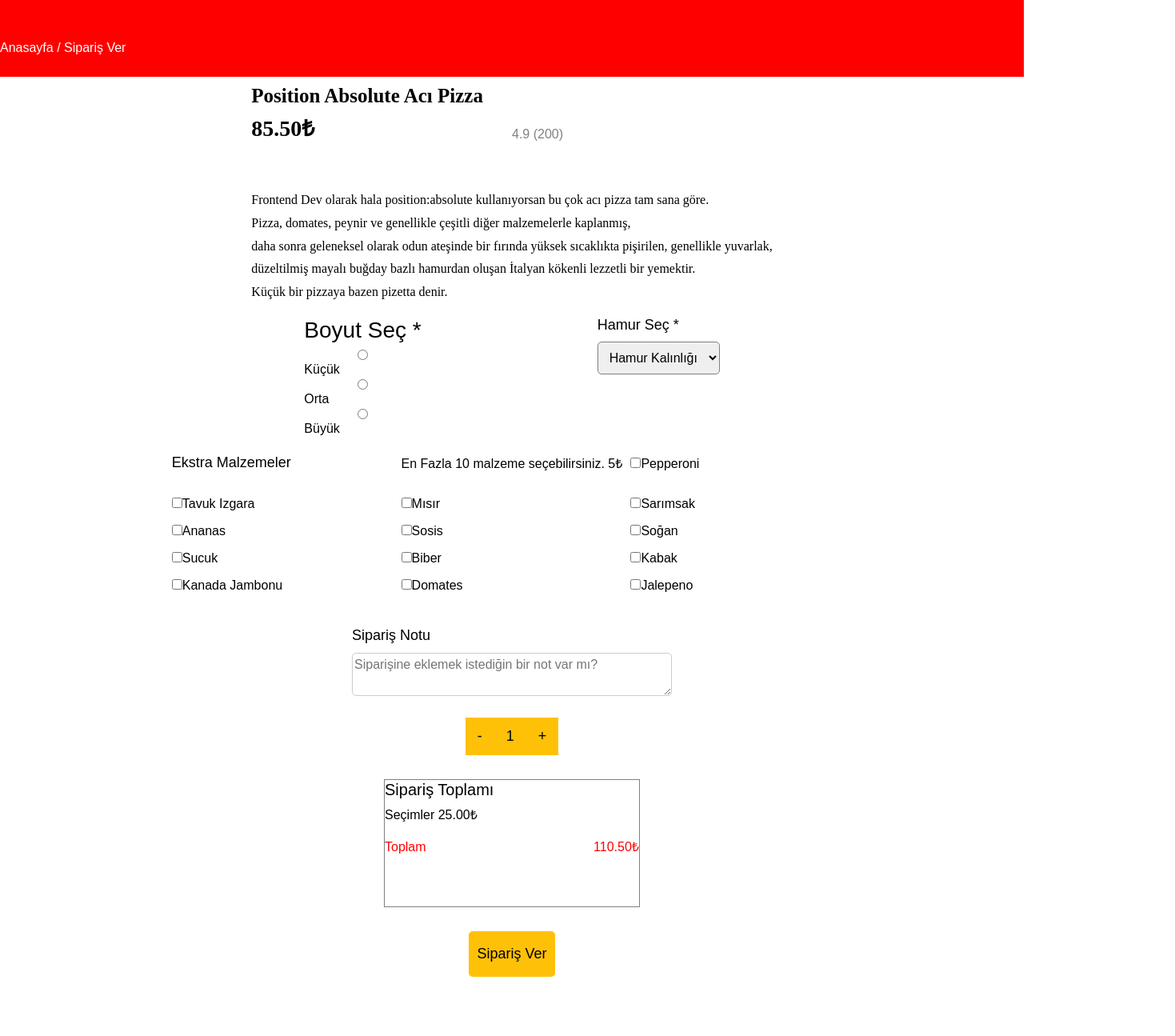
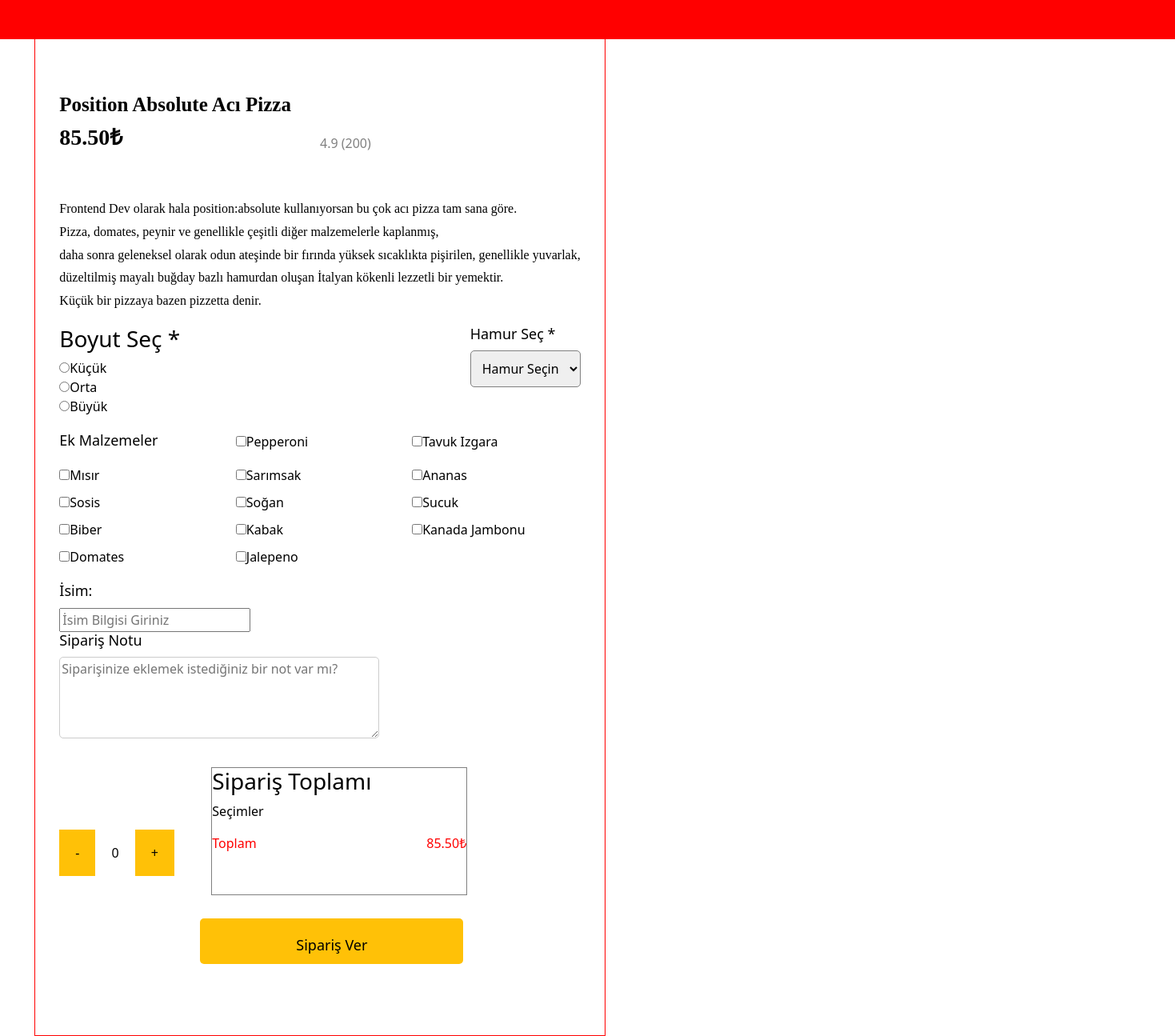
Before and after one commit to NdaTrky/s8-challenge-pizza, a React (Vite) app: page / in a window 1280 px wide. Shown: the part 115-1410 px from the top of the page at 80% size, 1469 px wide, since content can reach past the window. Before the commit the page ends 1356 px from the top, so only its background shows below. Built offline with nearby package versions, Linux system fonts and the light colour scheme.

Commit message:
Form validation and error messages added.

```diff
--- a/src/components/Order.jsx
+++ b/src/components/Order.jsx
@@ -1,8 +1,7 @@
-import { useState } from 'react';
+import { useEffect, useState } from 'react';
 import { useHistory } from 'react-router-dom';
 import styled from 'styled-components';
 import axios from 'axios';
-import { Form } from 'reactstrap';
 
 /* ORDERDİV BÖLÜMÜ */
 const OrderDiv = styled.div`
@@ -10,47 +9,43 @@ display: flex;
   flex-direction: column;
   align-items: center;
   color: black;
-padding: 20px;
-margin: 0 auto;
+  padding: 30px;
+  border: 1px solid red;
+  width: 100%;
+  box-sizing: border-box;
+
+
 `;
-
 
 /* HEADER (BAŞLIK) BÖLÜMÜ */
 const HeaderSection = styled.header`
   background-color: red;
   color: white;
   text-align: center;
-padding: 3rem 0;
-width: 100vw;
-position: fixed;
+  padding: 2rem 0;
+  min-width: 167vw;
+  position: absolute;
   top: 0;
   .header {
-font-size: 50px;
-
+    font-size: 40px;
   }
   .home-order {
     display: flex;
-position: relative;
-top: 40px;
+    padding-left: 20rem;
   }
 `;
 
-
-/* CONTENT (İÇERİK) BÖLÜMÜ*/
+/* CONTENT (İÇERİK) BÖLÜMÜ */
 const Content = styled.div`
   .content-section {
-margin-top:200px;
-
+    margin-top: 200px;
   }
-
-
   h2 {
     font-family: Barlow;
     font-size: 25px;
     font-weight: 600;
     line-height: 29.44px;
     text-align: left;
-
   }
   .price {
     font-family: Barlow;
@@ -58,7 +53,6 @@ font-size: 28px;
     font-weight: 700;
     line-height: 37.47px;
     text-align: left;
-
   }
   .point {
     font-size: 16px;
@@ -79,20 +73,21 @@ text-align: left;
 const MiddleSection = styled.div`
   .size-dough {
     display: flex;
-    justify-content:space-between;
+    justify-content: space-between;
     gap: 200px;
   }
-`
+`;
 
-/* SİZESECTİON (BOYUT SEÇİMİ) BÖLÜMÜ */
+/* SİZESECTION (BOYUT SEÇİMİ) BÖLÜMÜ */
 const SizeSection = styled.div`
   display: flex;
-flex-direction:column;
+  flex-direction: column;
+  h4{
+
+  }
 `;
 
-
-
-/* DOUGHSECTİON (HAMUR SEÇİMİ) BÖLÜMÜ */
+/* DOUGHSECTION (HAMUR SEÇİMİ) BÖLÜMÜ */
 const DoughSection = styled.div`
   margin-left: 20px;
   h3 {
@@ -107,8 +102,7 @@ const DoughSection = styled.div`
   }
 `;
 
-
-/* TOPPINGSECTİON (EKSTRA MALZEMELER) BÖLÜMÜ */
+/* TOPPINGSECTION (EKSTRA MALZEMELER) BÖLÜMÜ */
 const ToppingsSection = styled.div`
   margin: 20px 0;
   h3 {
@@ -120,8 +114,7 @@ const ToppingsSection = styled.div`
   gap: 10px;
 `;
 
-
-/* NOTESECTİON (SİPARİŞ NOTU) BÖLÜMÜ */
+/* NOTESECTION (SİPARİŞ NOTU) BÖLÜMÜ */
 const NoteSection = styled.div`
   margin: 20px 0;
   h3 {
@@ -136,17 +129,14 @@ const NoteSection = styled.div`
   }
 `;
 
-
 /* ORDERSUMMARY (SİPARİŞ ÖZETİ) BÖLÜMÜ */
 const OrderSummary = styled.div`
   margin: 30px;
   width: 20rem;
   height: 10rem;
   border: .2px solid gray;
-
-  h4 {
-    font-size: 20px;
-}
+  position: relative;
+  left: 20vh;
 
   .total {
     font-size: 16px;
@@ -154,63 +144,60 @@ const OrderSummary = styled.div`
     justify-content: space-between;
     color: red;
   }
-
 `;
 
 /* BUTTONGROUP BÖLÜMÜ */
-
 const ButtonGroupWrapper = styled.div`
  display: flex;
   align-items: center;
+  gap: 20px;
+  position: relative;
+  bottom: 14vh;
+
 
     button {
-      padding: 10px 15px;
+    padding: 17px 20px;
     background-color: #ffc107;
     border: none;
-      font-size: 18px;
+    position: relative;
+
   }
-
 `;
-
 
 /* SİPARİŞ VER BUTON BÖLÜMÜ */
 const SiparisVerButon = styled.button`
   background-color: #ffc107;
   color: black;
   font-size: 18px;
-  padding: 15px 10px;
+  padding: 20px 120px 10px;
   border: none;
   border-radius: 5px;
-
+  position: relative;
+  left: 22vh;
+  bottom: 7.4vh;
   &:hover {
-    background-color: #e0a800;
+    background-color: #ffda44;
   }
 `;
-const errorMessage =styled.p`
-    color:red;
-`
 
+const ErrorMessage = styled.p`
+  color: red;
+`;
 
 const initialOrderData = {
-    size: "", // ! Pizza Boyutu
+  size: "", //! Pizza Boyutu
   crust: "", //! Hamur Türü
-    toppings: [], //!Seçilen Ek Malzemeler
-    price: 0, //!Fiyat Bilgisi
-}
+  toppings: [], //! Seçilen Ek Malzemeler
+  price: 0, //! Fiyat Bilgisi
+  name: "" //! İsim Bilgisi
+};
 
 const Order = () => {
   const [orderData, setOrderData] = useState(initialOrderData);
-const [error, setError] = useState({
-    size: "", // ! Pizza Boyutu
-    crust: "", //! Hamur Türü
-    toppings: [], //!Seçilen Ek Malzemeler
-    price: 0, //!Fiyat Bilgisi
-
-})
-
+  const [error, setError] = useState({});
   const [isValid, setIsValid] = useState(false);
-const history = useHistory(); //! Pushlama islemini yapabilmek için.
-const [selectedTopping, setSelectedTopping] = useState([]);
+  const [quantity, setQuantity] = useState(0);
+  const history = useHistory(); // Pushlama işlemini yapabilmek için
 
   const toppings = [
     'Pepperoni',
@@ -228,105 +215,219 @@ const toppings = [
     'Jalepeno',
   ];
 
+  useEffect(() => {
+    if (orderData.size && orderData.crust && orderData.toppings.length >= 3) {
+      setIsValid(true);
+    } else {
+      setIsValid(false);
+    }
+  }, [orderData]);
 
-      function handleSubmit(event) {
+
+  const handleQuantityChange = (change) => {
+    setQuantity((prevQuantity) => Math.max(0, prevQuantity + change));
+  };
+
+
+  const handleSubmit = (event) => {
     event.preventDefault();
-axios.post("https://reqres.in/api/pizza", orderData)
+    if(orderData.name.length <3) {
+        setError(prevError => ({
+            ...prevError,
+            name: "İsim en az 3 harf olmalıdır."
+        }));
+        return;
+    }
+
+    axios.post("https://reqres.in/api/pizza", { ...orderData, quantity })
       .then((response) => {
-    console.log(response.data);
-    history.push("/Success")
+        history.push("/Success");
       })
       .catch((error) => {
         console.warn(error.message);
       });
+  };
+
+  const handleChange = (event) => {
+  const { value, name, type, checked } = event.target;
+
+  if (name === "name") {
+
+    if (value.length < 3) {
+      setError(prevError => ({
+        ...prevError,
+        name: "İsim en az 3 harf olmalıdır."
+      }));
+    } else {
+      setError(prevError => ({
+        ...prevError,
+        name: ""
+      }));
+    }
   }
 
-function handleChange(event) {
-    const{value, name} = event.target;
-    setSelectedTopping({...selectedTopping, [name]: value})
+  if (type === "checkbox") {
+    if (checked) {
+      setOrderData(prevData => ({
+        ...prevData,
+        toppings: [...prevData.toppings, value]
+      }));
+    } else {
+      setOrderData(prevData => ({
+        ...prevData,
+        toppings: prevData.toppings.filter(topping => topping !== value)
+      }));
+    }
+  } else if (name === "size" || name === "crust") {
+    setOrderData(prevData => ({
+      ...prevData,
+      [name]: value
+    }));
+  } else {
+    setOrderData(prevData => ({
+      ...prevData,
+      [name]: value
+    }));
   }
 
+  if (name === "size" || name === "crust") {
+    setError(prevError => ({
+      ...prevError,
+      [name]: value ? "" : "Bu alan boş bırakılamaz."
+    }));
+  } else if (name === "toppings") {
+    setError(prevError => ({
+      ...prevError,
+      [name]: orderData.toppings.length < 3 ? "En az 3 malzeme seçmelisiniz." : orderData.toppings.length > 10 ? "En fazla 10 malzeme seçebilirsiniz." : ""
+    }));
+  }
+};
+
+
+  const toppingPrice = 5;
+  const basePrice = 85.50;
+  const totalPrice = basePrice + (orderData.toppings.length * toppingPrice);
 
   return (
-     <OrderDiv onSubmit={handleSubmit}>
+    <OrderDiv>
+
       <HeaderSection>
-        <div className ="header">Teknolojik Yemekler</div>
+        <div className="header">Teknolojik Yemekler</div>
         <p className="home-order">Anasayfa / Sipariş Ver</p>
       </HeaderSection>
+
       <Content>
         <div className="content-section">
           <h2>Position Absolute Acı Pizza</h2>
-        <p className="price">85.50₺</p>
+          <p className="price">{basePrice.toFixed(2)}₺</p>
           <p className="point">4.9 (200)</p>
           <p className="comment">
           Frontend Dev olarak hala position:absolute kullanıyorsan bu çok acı
           pizza tam sana göre.<br /> Pizza, domates, peynir ve genellikle çeşitli diğer malzemelerle kaplanmış, <br />
           daha sonra geleneksel olarak odun ateşinde bir fırında yüksek sıcaklıkta pişirilen, genellikle yuvarlak, <br />
-          düzeltilmiş mayalı buğday bazlı hamurdan oluşan İtalyan kökenli lezzetli bir yemektir.<br /> Küçük bir pizzaya bazen pizetta denir.
+          düzeltilmiş mayalı buğday bazlı hamurdan oluşan İtalyan kökenli lezzetli bir yemektir.<br /> Küçük bir pizzaya bazen pizzetta denir.
           </p>
         </div>
-      </Content>
 
                 <MiddleSection>
-      <div  className="size-dough">
+                <div className="size-dough">
+                <SizeSection>
+        <h3>Boyut Seç <span>*</span></h3>
+        <div>
+            <input type="radio" id="kucuk" name="size" value="Küçük"
+            checked={orderData.size === "Küçük"}
+            onChange={handleChange}
+            />
+            <label htmlFor="kucuk">Küçük</label>
+        </div>
+        <div>
+            <input type="radio" id="orta" name="size" value="Orta"
+            checked={orderData.size === "Orta"}
+            onChange={handleChange}/>
 
-      <SizeSection>
-        <h3>Boyut Seç *</h3>
-        <input type="radio" id="small" name="size" />
-        <label htmlFor="small">Küçük</label>
-
-        <input type="radio" id="medium" name="size" />
-        <label htmlFor="medium">Orta</label>
-
-        <input type="radio" id="large" name="size" />
-        <label htmlFor="large">Büyük</label>
+            <label htmlFor="orta">Orta</label>
+        </div>
+        <div>
+            <input type="radio" id="buyuk" name="size" value="Büyük"
+            checked={orderData.size === "Büyük"}
+            onChange={handleChange} />
+            <label htmlFor="buyuk">Büyük</label>
+        </div>
+        {error.size && <ErrorMessage>{error.size}</ErrorMessage>}
         </SizeSection>
 
+
             <DoughSection>
-        <h3>Hamur Seç *</h3>
-        <select>
-          <option value="hamur-kalinligi">Hamur Kalınlığı</option>
-          <option value="orta">İnce Hamur</option>
-          <option value="kalin">Kalın Hamur</option>
+              <h3>Hamur Seç <span>*</span></h3>
+              <select name="crust" value={orderData.crust} onChange={handleChange}>
+                <option value="">Hamur Seçin</option>
+                <option value="ince">İnce</option>
+                <option value="kalın">Kalın</option>
               </select>
+              {error.crust && <ErrorMessage>{error.crust}</ErrorMessage>}
             </DoughSection>
           </div>
-      </MiddleSection>
 
           <ToppingsSection>
-        <h3>Ekstra Malzemeler</h3>
-        <p>En Fazla 10 malzeme seçebilirsiniz. 5₺</p>
-       {toppings.map((item, index) => (
+            <h3>Ek Malzemeler</h3>
+            {toppings.map((topping, index) => (
               <label key={index}>
-            <input type="checkbox" name={item} onChange={handleChange} />
-            {item}
+                <input
+                  type="checkbox"
+                  name="toppings"
+                  value={topping}
+                  checked={orderData.toppings.includes(topping)}
+                  onChange={handleChange}
+                />
+                {topping}
               </label>
             ))}
           </ToppingsSection>
+          {error.toppings && <ErrorMessage>{error.toppings}</ErrorMessage>}
 
                 <NoteSection>
+        <h3 className="name">İsim:</h3>
+        <input
+            type="text"
+            name="name"
+            placeholder='İsim Bilgisi Giriniz'
+            value={orderData.name}
+            onChange={handleChange}
+        />
+        {error.name && <ErrorMessage>{error.name}</ErrorMessage>}
         <h3>Sipariş Notu</h3>
-        <textarea placeholder="Siparişine eklemek istediğin bir not var mı?" />
+        <textarea
+            name="note"
+            rows="4"
+            placeholder="Siparişinize eklemek istediğiniz bir not var mı?"
+            onChange={handleChange}
+        />
         </NoteSection>
 
+
+          <OrderSummary>
+            <h3>Sipariş Toplamı</h3>
+            <div className= "secimler">
+                <p>Seçimler</p>
+
+            </div>
+            <div className="total">
+              <p>Toplam </p>
+              <p>{totalPrice.toFixed(2)}₺</p>
+            </div>
+          </OrderSummary>
+
           <ButtonGroupWrapper>
-        <button>-</button>
-        <button>1</button>
-        <button>+</button>
+            <button type="button" onClick={() => handleQuantityChange(-1)}>-</button>
+            <span>{quantity}</span>
+            <button type="button" onClick={() => handleQuantityChange(1)}>+</button>
           </ButtonGroupWrapper>
 
-      <OrderSummary>
-        <h4>Sipariş Toplamı</h4>
-        <p>
-          Seçimler <span className="secimler">25.00₺</span>
-        </p>
-        <p className="total">
-          Toplam <span>110.50₺</span>
-        </p>
-      </OrderSummary>
-
-      <SiparisVerButon disabled={!isValid}>Sipariş Ver</SiparisVerButon>
-
+          <SiparisVerButon disabled={!isValid} onClick={handleSubmit}>
+            Sipariş Ver
+          </SiparisVerButon>
+        </MiddleSection>
+      </Content>
     </OrderDiv>
   );
 };
--- a/src/index.css
+++ b/src/index.css
@@ -1,8 +1,9 @@
 body {
-  padding: 0;
-  margin: 0;
-  color: aliceblue;
-  font-family: Arial, Helvetica, sans-serif;
+  display: flex;
+  flex-direction: column;
+  align-items: center;
+  max-width: 800px;
+
  }
 
  #root {
```
Lines whose indentation alone changed are shown as unchanged.
